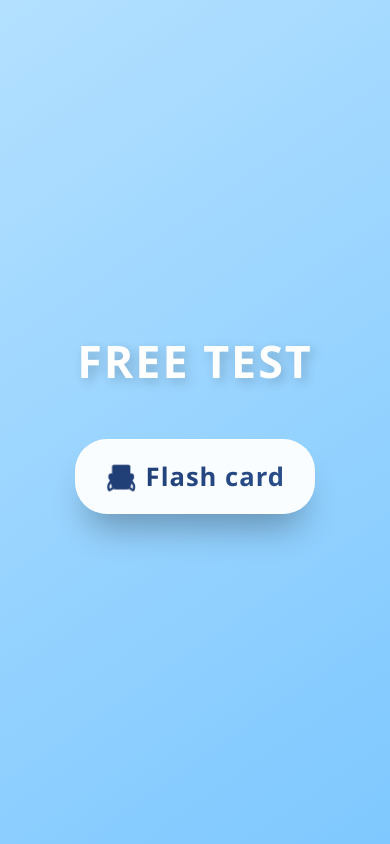
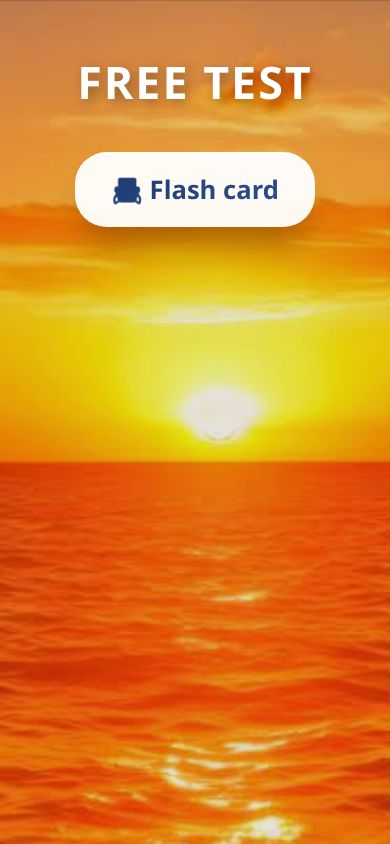
Before and after one commit to XY20265/Free-test-for-civics, a plain HTML site: page index.html in a window 390 px wide. Drawn offline with Linux system fonts and the light colour scheme.

Commit message:
Update index.html
Updated background and layout styles, modified title appearance, and adjusted responsive design.

```diff
--- a/index.html
+++ b/index.html
@@ -12,35 +12,35 @@
         }
 
         body {
-            /* 天空色背景：浅蓝到天蓝渐变 */
-            background: linear-gradient(145deg, #b3e0ff 0%, #7ec8ff 100%);
+            background-image: url("the setting sun.png");
+            background-size: cover;
+            background-position: center;
+            background-repeat: no-repeat;
+            background-attachment: fixed;
             min-height: 100vh;
             display: flex;
             justify-content: center;
-            align-items: center;
+            align-items: flex-start;
             font-family: 'Segoe UI', 'Poppins', system-ui, -apple-system, 'Roboto', sans-serif;
-            padding: 1.5rem;
+            padding: 0 1.5rem;
         }
 
-        /* 主容器 — 让内容居中 */
         .home-container {
             text-align: center;
             width: 100%;
             max-width: 600px;
+            margin-top: 8vh;
         }
 
-        /* 主标题 */
         .main-title {
             font-size: 4.2rem;
             font-weight: 800;
             letter-spacing: 2px;
             color: white;
-            text-shadow: 4px 4px 12px rgba(0, 0, 0, 0.2);
-            margin-bottom: 3rem;
-            word-break: keep-all;
+            text-shadow: 4px 4px 12px rgba(0, 0, 0, 0.3);
+            margin-bottom: 2.5rem;
         }
 
-        /* 卡片样式的按钮 */
         .card-button {
             background: rgba(255, 255, 255, 0.95);
             backdrop-filter: blur(4px);
@@ -64,20 +64,19 @@
             transform: translateY(2px);
         }
 
-        /* 按钮内的文字 */
         .card-button span {
             font-size: 2rem;
             font-weight: 700;
-            color: #1e3c72;
-            letter-spacing: 1px;
             background: linear-gradient(135deg, #1e3c72, #2b4f8c);
             background-clip: text;
             -webkit-background-clip: text;
             color: transparent;
         }
 
-        /* 简单响应式 */
         @media (max-width: 500px) {
+            .home-container {
+                margin-top: 6vh;
+            }
             .main-title {
                 font-size: 2.8rem;
             }
@@ -94,22 +93,9 @@
 <body>
     <div class="home-container">
         <h1 class="main-title">FREE TEST</h1>
-        <!-- 下方按钮卡片，写着 Flash card -->
         <div class="card-button" id="flashCardBtn">
             <span>📇 Flash card</span>
         </div>
     </div>
-
-    <!-- 目前第一步仅做视觉；按钮点击行为会在后续步骤中添加 -->
-    <script>
-        // 仅仅预留一个控制台提醒，不添加任何闪卡逻辑（按步骤来）
-        const btn = document.getElementById('flashCardBtn');
-        if (btn) {
-            btn.addEventListener('click', () => {
-                console.log('下一步会实现 Flash card 的完整功能');
-                alert('✨ 这是首页第一步。后续步骤会添加真正的闪卡功能。✨');
-            });
-        }
-    </script>
 </body>
 </html>
```
